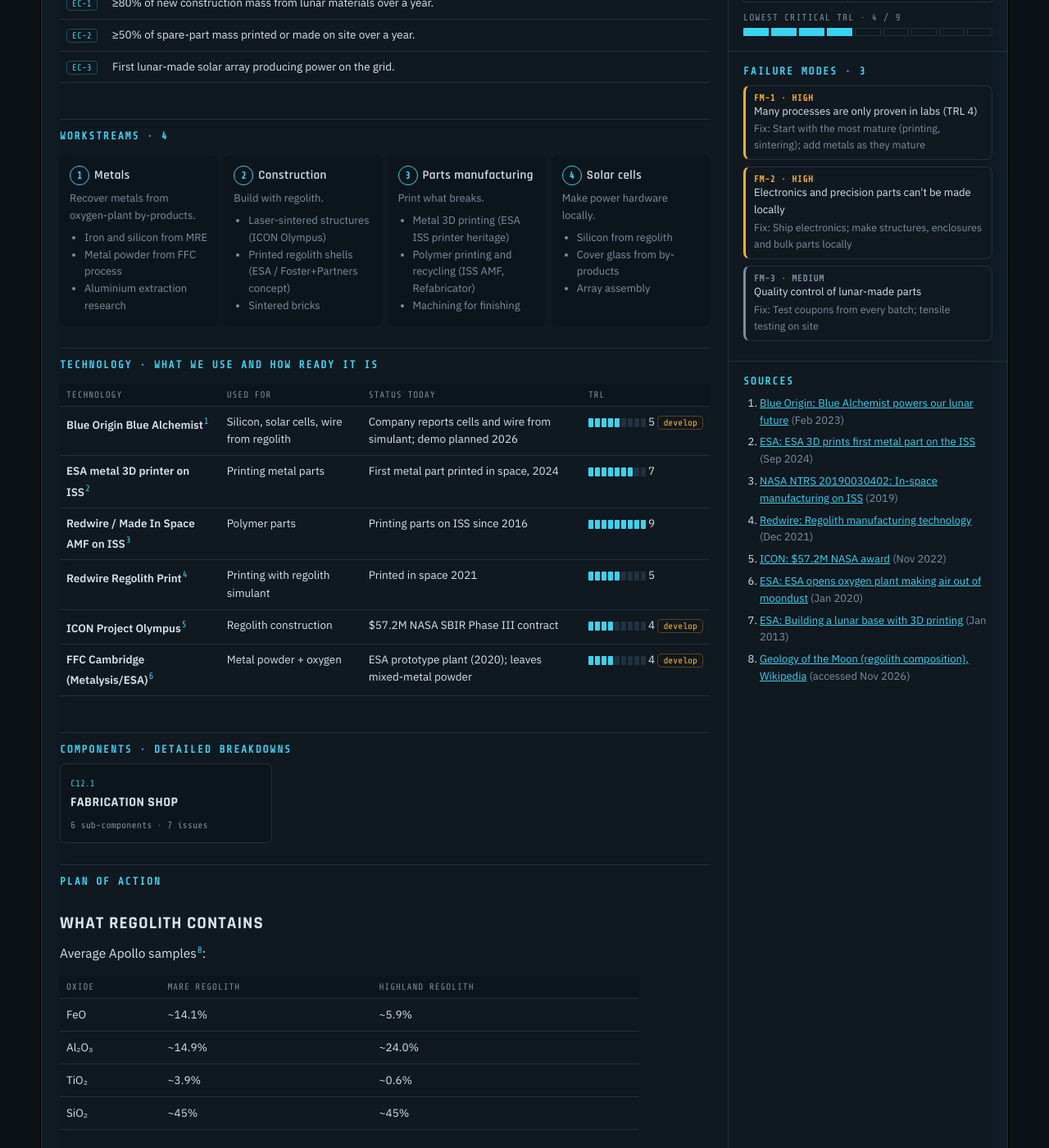
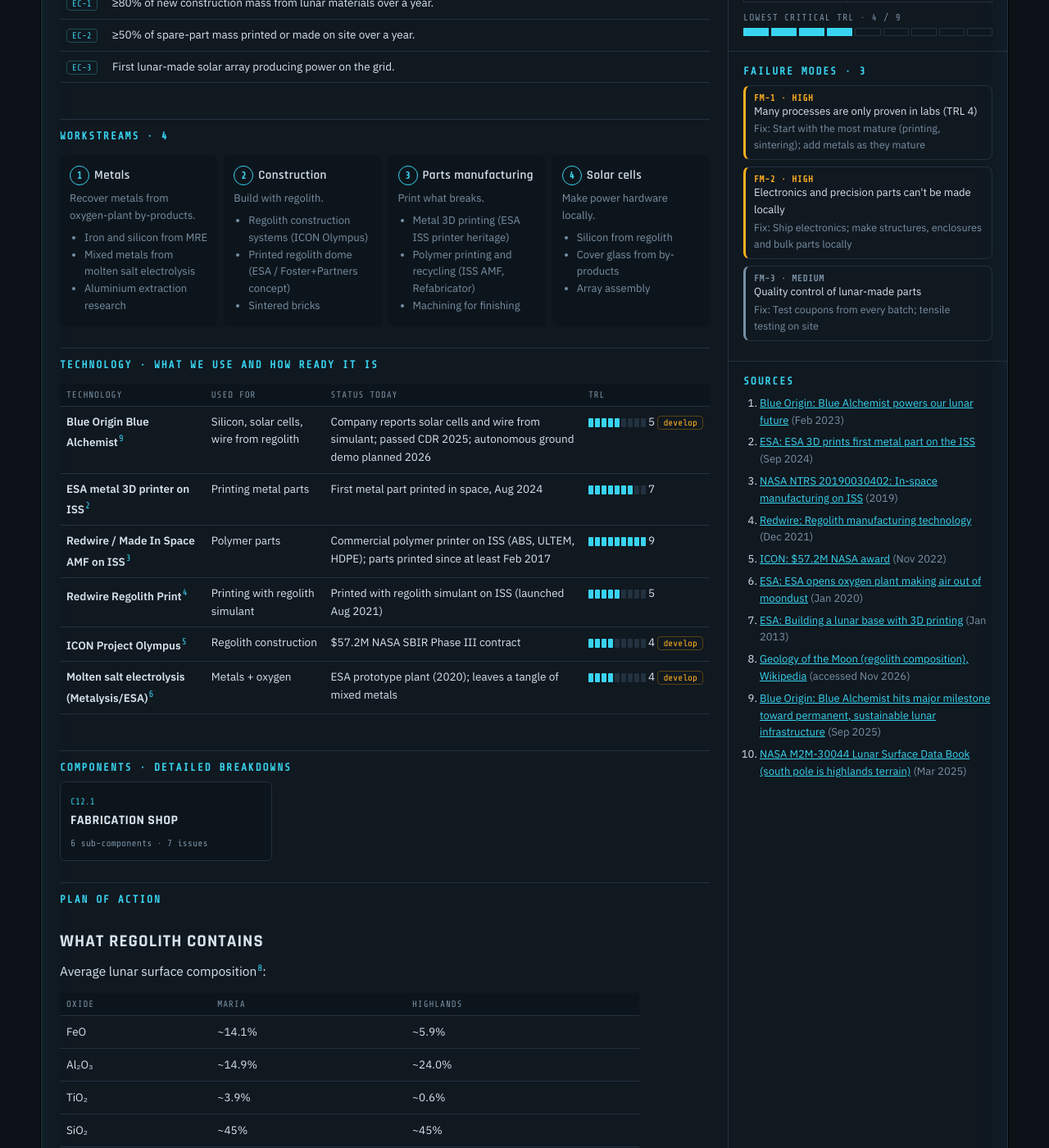
Before and after one commit to TomSomerville/openmoon, a Jekyll site: the page built from _milestones/m12-manufacturing.md, in a window 1280 px wide and 1400 px high, scrolled down 508 px. Shown: the whole window at 82% size. Built offline with Jekyll 4.4.1, drawn with Linux system fonts in a browser that asks for light colours; some of the changed text lies outside the part shown.

Commit message:
Fact-check M10-M13; add CC BY-SA 4.0 LICENSE
Co-Authored-By: Claude Opus 5.5 <noreply@anthropic.com>
Claude-Session: https://claude.ai/code/session_01EMgvSuc1KQeVQ8H97cpru4

```diff
--- a/_milestones/m12-manufacturing.md
+++ b/_milestones/m12-manufacturing.md
@@ -25,10 +25,10 @@ exit_criteria:
 workstreams:
   - name: Metals
     desc: Recover metals from oxygen-plant by-products.
-    items: ["Iron and silicon from MRE", "Metal powder from FFC process", "Aluminium extraction research"]
+    items: ["Iron and silicon from MRE", "Mixed metals from molten salt electrolysis", "Aluminium extraction research"]
   - name: Construction
     desc: Build with regolith.
-    items: ["Laser-sintered structures (ICON Olympus)", "Printed regolith shells (ESA / Foster+Partners concept)", "Sintered bricks"]
+    items: ["Regolith construction systems (ICON Olympus)", "Printed regolith dome (ESA / Foster+Partners concept)", "Sintered bricks"]
   - name: Parts manufacturing
     desc: Print what breaks.
     items: ["Metal 3D printing (ESA ISS printer heritage)", "Polymer printing and recycling (ISS AMF, Refabricator)", "Machining for finishing"]
@@ -36,12 +36,12 @@ workstreams:
     desc: Make power hardware locally.
     items: ["Silicon from regolith", "Cover glass from by-products", "Array assembly"]
 technologies:
-  - {name: "Blue Origin Blue Alchemist", use: "Silicon, solar cells, wire from regolith", status: "Company reports cells and wire from simulant; demo planned 2026", trl: 5, new: true, src: 1}
-  - {name: "ESA metal 3D printer on ISS", use: "Printing metal parts", status: "First metal part printed in space, 2024", trl: 7, src: 2}
-  - {name: "Redwire / Made In Space AMF on ISS", use: "Polymer parts", status: "Printing parts on ISS since 2016", trl: 9, src: 3}
-  - {name: "Redwire Regolith Print", use: "Printing with regolith simulant", status: "Printed in space 2021", trl: 5, src: 4}
+  - {name: "Blue Origin Blue Alchemist", use: "Silicon, solar cells, wire from regolith", status: "Company reports solar cells and wire from simulant; passed CDR 2025; autonomous ground demo planned 2026", trl: 5, new: true, src: 9}
+  - {name: "ESA metal 3D printer on ISS", use: "Printing metal parts", status: "First metal part printed in space, Aug 2024", trl: 7, src: 2}
+  - {name: "Redwire / Made In Space AMF on ISS", use: "Polymer parts", status: "Commercial polymer printer on ISS (ABS, ULTEM, HDPE); parts printed since at least Feb 2017", trl: 9, src: 3}
+  - {name: "Redwire Regolith Print", use: "Printing with regolith simulant", status: "Printed with regolith simulant on ISS (launched Aug 2021)", trl: 5, src: 4}
   - {name: "ICON Project Olympus", use: "Regolith construction", status: "$57.2M NASA SBIR Phase III contract", trl: 4, new: true, src: 5}
-  - {name: "FFC Cambridge (Metalysis/ESA)", use: "Metal powder + oxygen", status: "ESA prototype plant (2020); leaves mixed-metal powder", trl: 4, new: true, src: 6}
+  - {name: "Molten salt electrolysis (Metalysis/ESA)", use: "Metals + oxygen", status: "ESA prototype plant (2020); leaves a tangle of mixed metals", trl: 4, new: true, src: 6}
 sources:
   - {title: "Blue Origin: Blue Alchemist powers our lunar future", url: "https://www.blueorigin.com/news/blue-alchemist-powers-our-lunar-future/", date: "Feb 2023"}
   - {title: "ESA: ESA 3D prints first metal part on the ISS", url: "https://www.esa.int/Newsroom/Press_Releases/ESA_3D_prints_first_metal_part_on_the_International_Space_Station", date: "Sep 2024"}
@@ -51,6 +51,8 @@ sources:
   - {title: "ESA: ESA opens oxygen plant making air out of moondust", url: "https://www.esa.int/Enabling_Support/Space_Engineering_Technology/ESA_opens_oxygen_plant_making_air_out_of_moondust", date: "Jan 2020"}
   - {title: "ESA: Building a lunar base with 3D printing", url: "https://www.esa.int/Enabling_Support/Space_Engineering_Technology/Building_a_lunar_base_with_3D_printing", date: "Jan 2013"}
   - {title: "Geology of the Moon (regolith composition), Wikipedia", url: "https://en.wikipedia.org/wiki/Geology_of_the_Moon", date: "accessed Nov 2026"}
+  - {title: "Blue Origin: Blue Alchemist hits major milestone toward permanent, sustainable lunar infrastructure", url: "https://www.blueorigin.com/news/blue-alchemist-hits-major-milestone-toward-permanent-sustainable-lunar-infrastructure", date: "Sep 2025"}
+  - {title: "NASA M2M-30044 Lunar Surface Data Book (south pole is highlands terrain)", url: "https://ntrs.nasa.gov/citations/20250002845", date: "Mar 2025"}
 risks:
   - {sev: High, title: "Many processes are only proven in labs (TRL 4)", fix: "Start with the most mature (printing, sintering); add metals as they mature"}
   - {sev: High, title: "Electronics and precision parts can't be made locally", fix: "Ship electronics; make structures, enclosures and bulk parts locally"}
@@ -59,20 +61,20 @@ risks:
 
 ## What regolith contains
 
-Average Apollo samples<sup class="r">[8](#s8)</sup>:
+Average lunar surface composition<sup class="r">[8](#s8)</sup>:
 
-| Oxide | Mare regolith | Highland regolith |
+| Oxide | Maria | Highlands |
 |---|---|---|
 | FeO | ~14.1% | ~5.9% |
 | Al₂O₃ | ~14.9% | ~24.0% |
 | TiO₂ | ~3.9% | ~0.6% |
 | SiO₂ | ~45% | ~45% |
 
-**What this means at the base:** the south pole is highland terrain, so the regolith is richer in aluminium and poorer in iron.
+**What this means at the base:** the south pole is highlands terrain<sup class="r">[10](#s10)</sup>, so the regolith is richer in aluminium and poorer in iron.
 
 ## Step-by-step
 
 1. **Polymer and metal printers** inside the habitat, building on ISS heritage<sup class="r">[2](#s2)</sup><sup class="r">[3](#s3)</sup>.
-2. **Sintered regolith construction** for berms, pads and shells<sup class="r">[5](#s5)</sup><sup class="r">[7](#s7)</sup>.
+2. **Regolith construction** for berms, pads and shells, building on ICON's NASA-funded work<sup class="r">[5](#s5)</sup> and ESA's regolith 3D printing tests<sup class="r">[7](#s7)</sup>.
 3. **Metal recovery** from oxygen-plant by-products<sup class="r">[1](#s1)</sup><sup class="r">[6](#s6)</sup>.
-4. **Solar cells from regolith.** Install the first lunar-made array.
+4. **Solar cells from regolith.** Blue Origin reports making solar cells from simulant<sup class="r">[1](#s1)</sup><sup class="r">[9](#s9)</sup>. Install the first lunar-made array.
```
Also changed, not shown: _milestones/m13-colony.md (+3 -3 lines), 1 other file.
